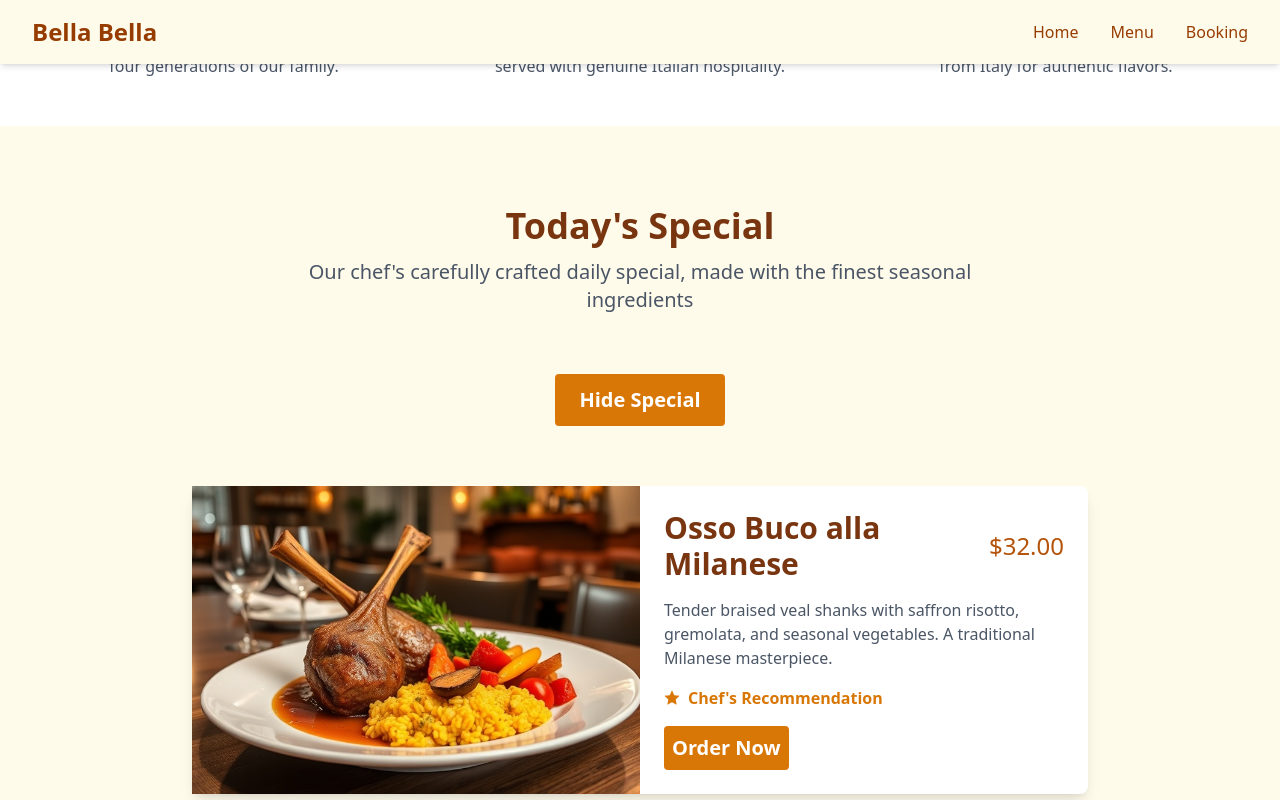
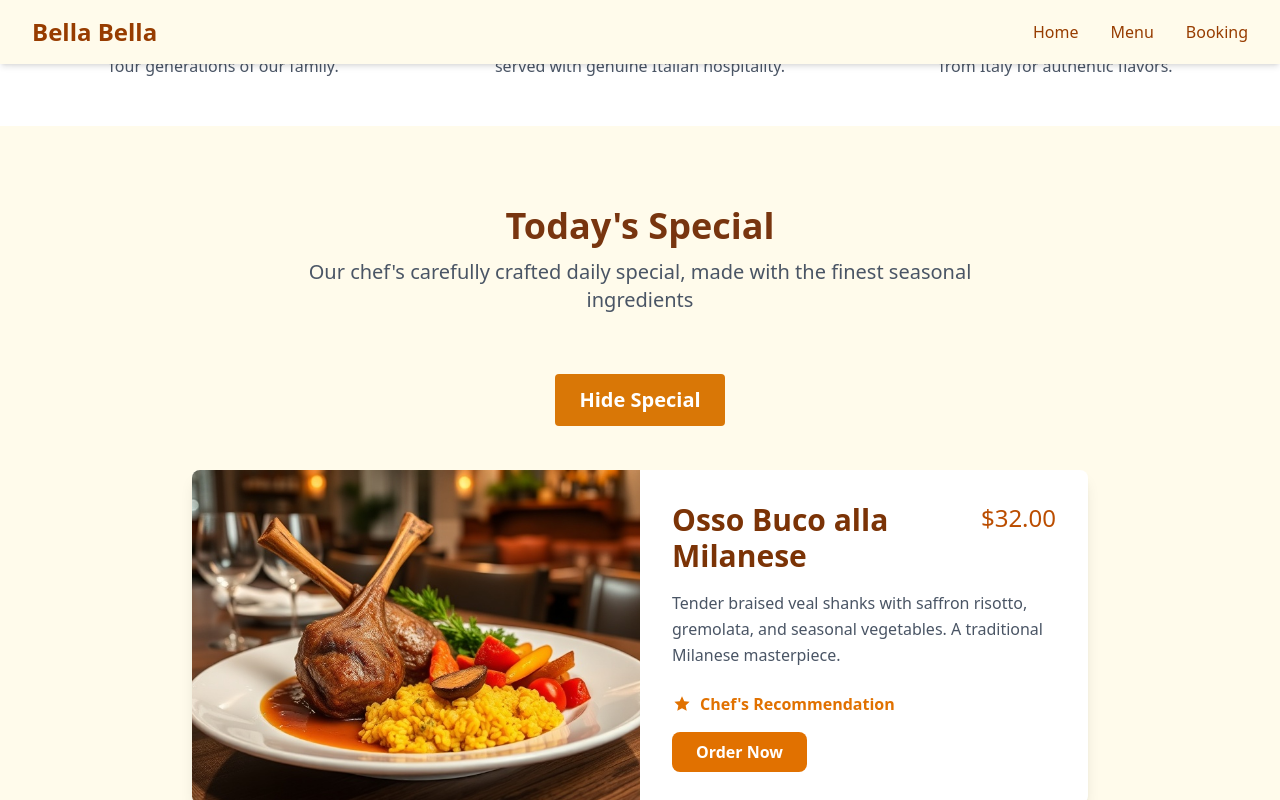
Before and after one commit to sadiya959/bella-bella, a React (Vite) app: page / in a window 1280 px wide. Both pictures are taken after a click on the button "Show Today's Special". Shown: the part 1086-1886 px from the top of the page. Built offline with nearby package versions, Linux system fonts and the light colour scheme.

Commit message:
fix specialsCard styles

```diff
--- a/src/components/Specials.jsx
+++ b/src/components/Specials.jsx
@@ -9,50 +9,54 @@ const Specials = () => {
   return (
     <>
       {/* Today's Special */}
-      <div className="flex flex-col gap-3 items-center justify-center mt-8 lg:p-20 p-4 bg-[#fffbeb]">
-        <h3 className="md:text-4xl text-3xl font-bold text-center text-[#78350f]">Today's Special</h3>
-        <p className="md:text-xl text-sm text-gray-600 max-w-2xl  text-center">
+      <div className="mt-8 flex flex-col items-center justify-center gap-3 bg-[#fffbeb] p-4 lg:p-20">
+        <h3 className="text-center text-3xl font-bold text-[#78350f] md:text-4xl">
+          Today's Special
+        </h3>
+        <p className="max-w-2xl text-center text-sm text-gray-600 md:text-xl">
           Our chef's carefully crafted daily special, made with the finest
           seasonal ingredients
         </p>
+        <div className="mb-8 text-center">
           <button
             onClick={() => setShowCard(!showCard)}
-          className="bg-[#D97706] rounded py-3 px-6 font-bold mt-12 text-white text-sm md:text-xl cursor-pointer"
+            className="mt-12 cursor-pointer rounded bg-[#D97706] px-6 py-3 text-sm font-bold text-white md:text-xl"
           >
             {showCard ? "Hide Special " : "Show Today's Special"}
           </button>
+        </div>
 
         {showCard && <SpecialsCard />}
       </div>
 
       {/* two columns top of footer  */}
-      <div className="flex bg-[#7B3306] text-[#fde68a] flex-wrap items-center lg:py-20 py-12 px-6  justify-center  gap-12">
+      <div className="flex flex-wrap items-center justify-center gap-12 bg-[#7B3306] px-6 py-12 text-[#fde68a] lg:py-20">
         <div className="space-y-6">
           <h4 className="text-4xl font-bold text-white">Experience Italy</h4>
-          <p className="lg:max-w-xl max-w-3xl text-xl">
+          <p className="max-w-3xl text-xl lg:max-w-xl">
             Step into our warm and inviting atmosphere where every meal is a
             celebration. Our rustic Italian decor and intimate lighting create
             the perfect setting for romantic dinners, family gatherings, and
             special occasions.
           </p>
 
-          <div className="text-base space-y-4">
-            <span className="flex gap-2 items-center">
+          <div className="space-y-4 text-base">
+            <span className="flex items-center gap-2">
               <MdDone className="text-[#d97706]" />
               Intimate candlelit dining
             </span>
-            <span className="flex gap-2 items-center">
+            <span className="flex items-center gap-2">
               <MdDone className="text-[#d97706]" />
               Extensive Italian wine selection
             </span>
-            <span className="flex gap-2 items-center">
+            <span className="flex items-center gap-2">
               <MdDone className="text-[#d97706]" />
               Extensive Italian wine selection
             </span>
           </div>
         </div>
         <img
-          className="lg:w-2/5 w-full rounded-lg"
+          className="w-full rounded-lg lg:w-2/5"
           src={homeFooterPhoto}
           alt="resturent"
         />
--- a/src/components/SpecialsCard.jsx
+++ b/src/components/SpecialsCard.jsx
@@ -3,23 +3,33 @@ import specialCardPhoto from "../assets/images/specialCardPhoto.png";
 
 const SpecialsCard = () => {
   return (
-    <div className="max-w-4xl my-12 text-[#78350f] bg-white shadow-lg rounded-lg ">
-      <div className="flex flex-col md:flex-row">
-        <img className="md:w-2/4 w-4/4 object-cover" src={specialCardPhoto} alt="Photo" />
-        <div className="p-6 space-y-4">
-          <div className="flex justify-between items-center">
-            <h3 className="md:text-3xl text-2xl font-bold">Osso Buco alla Milanese </h3>
-            <span className="text-[#b45309] text-2xl">$32.00</span>
+    <div className="mx-auto max-w-4xl overflow-hidden rounded-lg bg-white shadow-lg">
+      <div className="md:flex">
+        <div className="md:w-1/2">
+          <img
+            className="h-64 w-full object-cover object-top md:h-full"
+            src={specialCardPhoto}
+            alt="Photo"
+          />
+        </div>
+        <div className="p-8 md:w-1/2">
+          <div className="mb-4 flex items-start justify-between">
+            <h3 className="text-3xl font-bold text-amber-900">
+              Osso Buco alla Milanese
+            </h3>
+            <span className="text-2xl text-amber-700">$32.00</span>
           </div>
-          <p className="text-base text-gray-600">
+          <p className="mb-6 leading-relaxed text-gray-600">
             Tender braised veal shanks with saffron risotto, gremolata, and
             seasonal vegetables. A traditional Milanese masterpiece.
           </p>
-          <span className="flex items-center gap-2 text-[#d97706] text-base font-semibold">
-            {" "}
-            <RiStarFill /> Chef's Recommendation
-          </span>
-          <button className="bg-[#D97706] rounded py-2 px-2 font-bold text-white text-xl cursor-pointer">
+          <div className="mb-4 flex items-center gap-2 text-amber-600">
+            <div className="flex size-5 items-center justify-center">
+              <RiStarFill />
+            </div>
+            <span className="font-semibold">Chef's Recommendation</span>
+          </div>
+          <button className="cursor-pointer rounded-lg bg-amber-600 px-6 py-2 font-semibold whitespace-nowrap text-white transition-colors hover:bg-amber-700">
             Order Now
           </button>
         </div>
```
Lines whose indentation alone changed are shown as unchanged.
